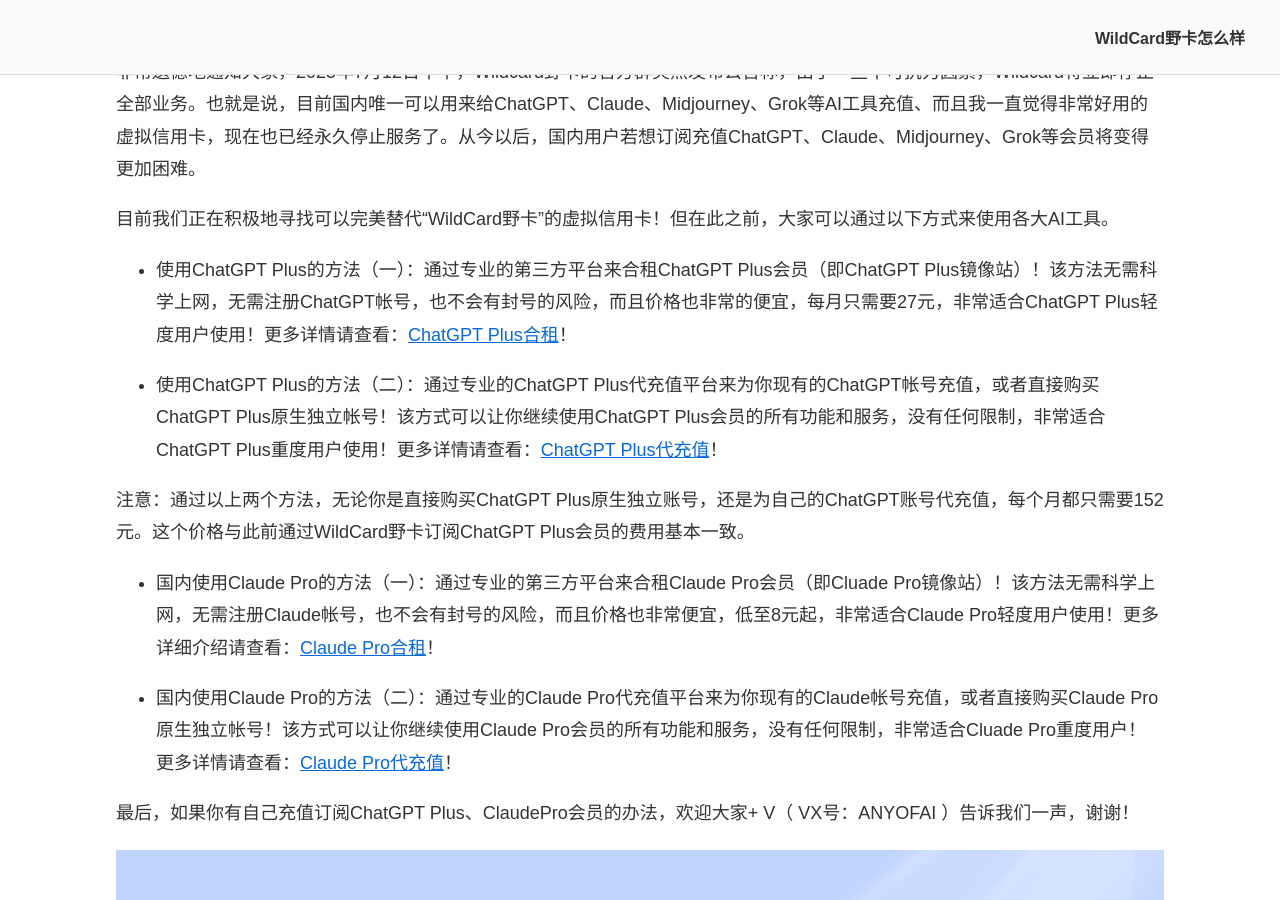
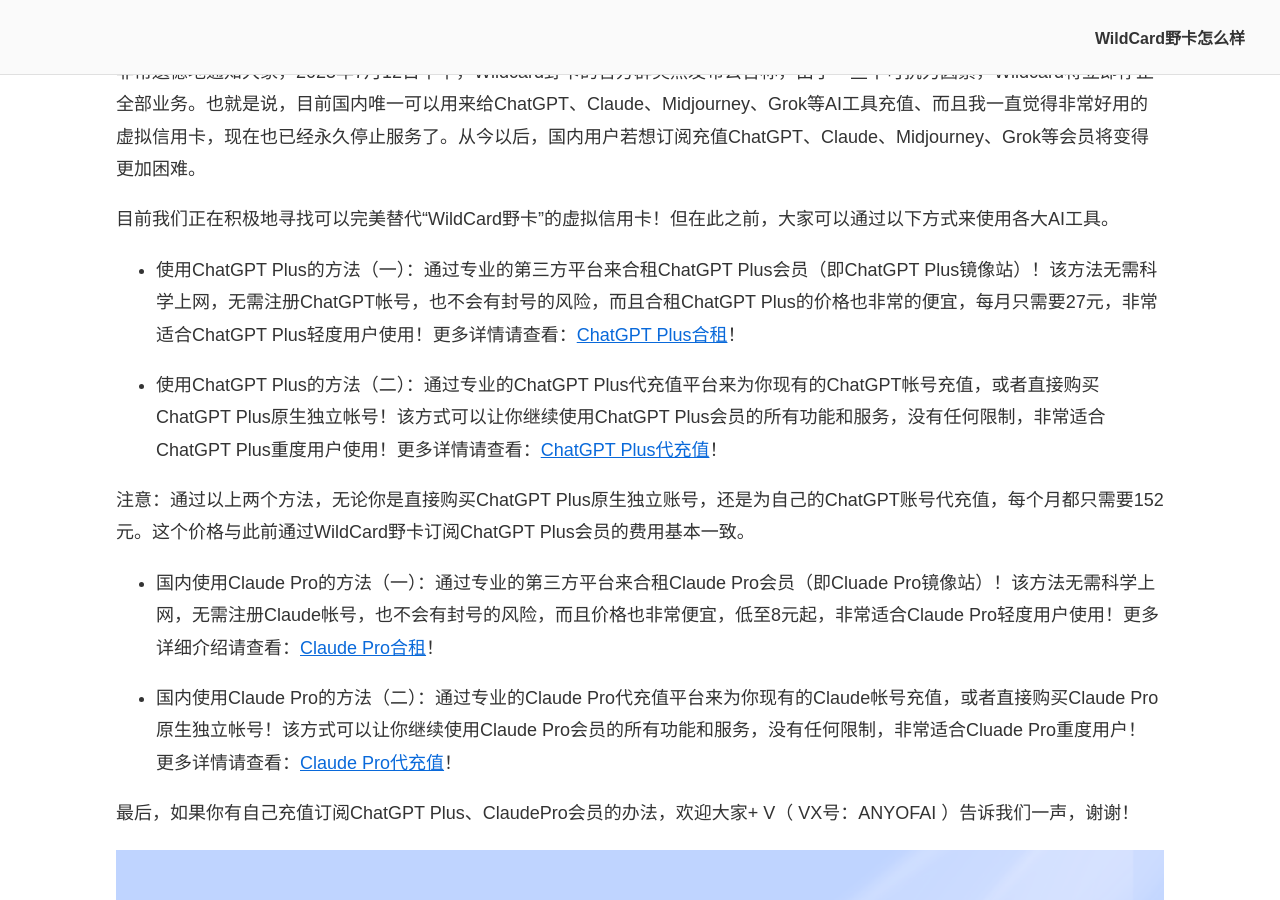
Before and after one commit to anyofai/anyofai.github.io, a Jekyll site: the page built from index.md, in a window 1280 px wide and 900 px high, scrolled down 379 px. Built offline with Jekyll 4.4.1, drawn with Linux system fonts in a browser that asks for light colours.

Commit message:
Update index.md

```diff
--- a/index.md
+++ b/index.md
@@ -14,7 +14,7 @@
 
 目前我们正在积极地寻找可以完美替代“WildCard野卡”的虚拟信用卡！但在此之前，大家可以通过以下方式来使用各大AI工具。
 
-* 使用ChatGPT Plus的方法（一）：通过专业的第三方平台来合租ChatGPT Plus会员（即ChatGPT Plus镜像站）！该方法无需科学上网，无需注册ChatGPT帐号，也不会有封号的风险，而且价格也非常的便宜，每月只需要27元，非常适合ChatGPT Plus轻度用户使用！更多详情请查看：<a href="https://github.com/anyofai/chatgpt-plus-hezu">ChatGPT Plus合租</a>！
+* 使用ChatGPT Plus的方法（一）：通过专业的第三方平台来合租ChatGPT Plus会员（即ChatGPT Plus镜像站）！该方法无需科学上网，无需注册ChatGPT帐号，也不会有封号的风险，而且合租ChatGPT Plus的价格也非常的便宜，每月只需要27元，非常适合ChatGPT Plus轻度用户使用！更多详情请查看：<a href="https://github.com/anyofai/chatgpt-plus-hezu">ChatGPT Plus合租</a>！
 
 * 使用ChatGPT Plus的方法（二）：通过专业的ChatGPT Plus代充值平台来为你现有的ChatGPT帐号充值，或者直接购买ChatGPT Plus原生独立帐号！该方式可以让你继续使用ChatGPT Plus会员的所有功能和服务，没有任何限制，非常适合ChatGPT Plus重度用户使用！更多详情请查看：<a href="https://github.com/anyofai/chatgpt-plus-recharge">ChatGPT Plus代充值</a>！
 
```
